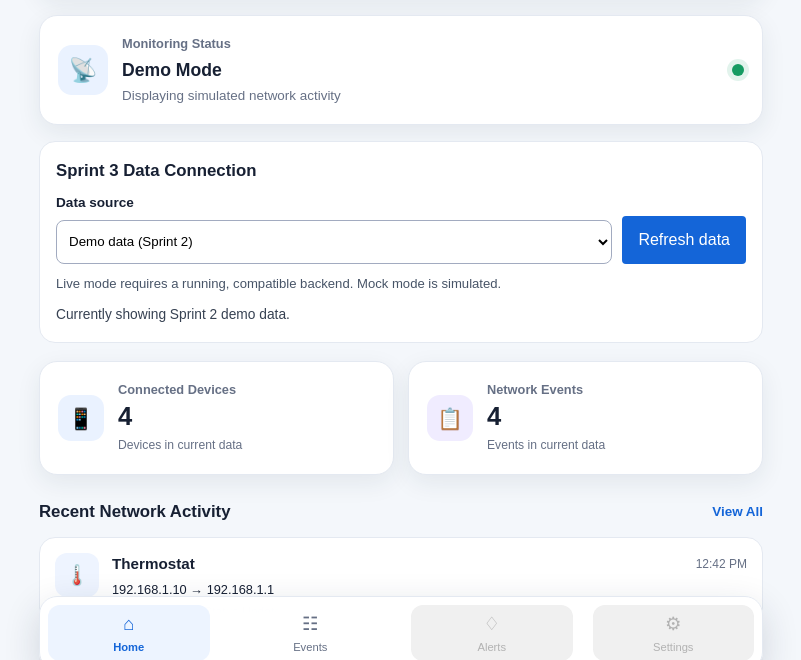
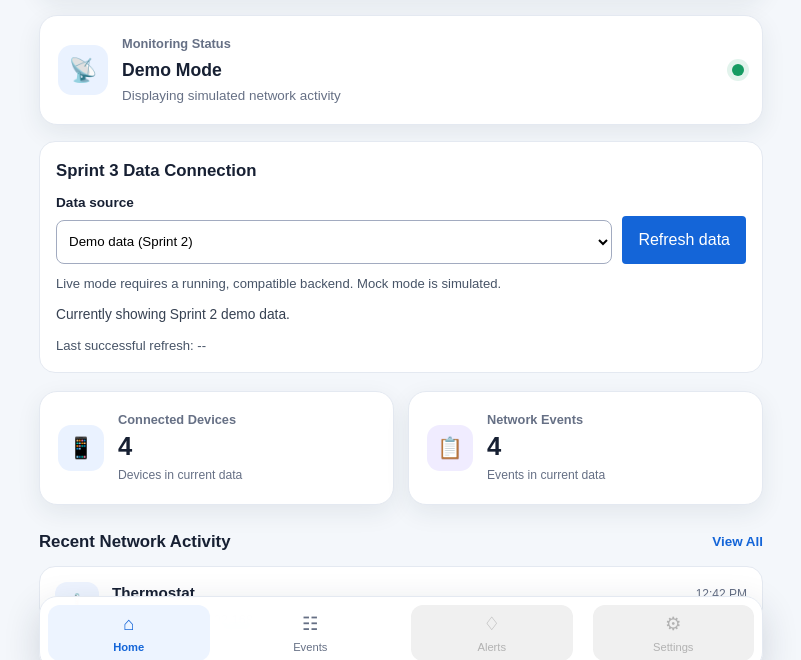
Before and after one commit to danielaluko2005/CODE---234-91-CSCE-4901.002-, a plain HTML site: page frontend/space.html in a window 1280 px wide. Shown: the part 116-776 px from the top of the page, without its empty margins (239-1040 px from the left). Drawn offline with Linux system fonts and the light colour scheme.

Commit message:
Display time of last successful API refresh

```diff
--- a/frontend/space.html
+++ b/frontend/space.html
@@ -39,24 +39,19 @@
             </div>
             <p class="sprint3-hint">Live mode requires a running, compatible backend. Mock mode is simulated.</p>
             <p id="sprint3Message" class="sprint3-message" role="status" aria-live="polite">Currently showing Sprint 2 demo data.</p>
+            <p id="sprint3LastSync" class="sprint3-hint">Last successful refresh: --</p>
         </section>
 
         <section class="metrics" aria-label="Network monitoring summary">
             <article class="metric-card">
                 <span class="metric-icon" aria-hidden="true">📱</span>
-                <div>
-                    <p>Connected Devices</p>
-                    <strong id="deviceCount" aria-live="polite">0</strong>
-                    <span>Devices in current data</span>
-                </div>
+                <div><p>Connected Devices</p><strong id="deviceCount" aria-live="polite">0</strong>
+                    <span>Devices in current data</span></div>
             </article>
             <article class="metric-card">
                 <span class="metric-icon purple" aria-hidden="true">📋</span>
-                <div>
-                    <p>Network Events</p>
-                    <strong id="eventCount" aria-live="polite">0</strong>
-                    <span>Events in current data</span>
-                </div>
+                <div><p>Network Events</p><strong id="eventCount" aria-live="polite">0</strong>
+                    <span>Events in current data</span></div>
             </article>
         </section>
 
@@ -111,7 +106,6 @@
         </nav>
     </main>
 
-    <!-- Keep Sprint 2 functionality available for its existing regression tests. -->
     <script src="script.js"></script>
     <script type="module" src="sprint3/dashboard-controller.js"></script>
 </body>
```
